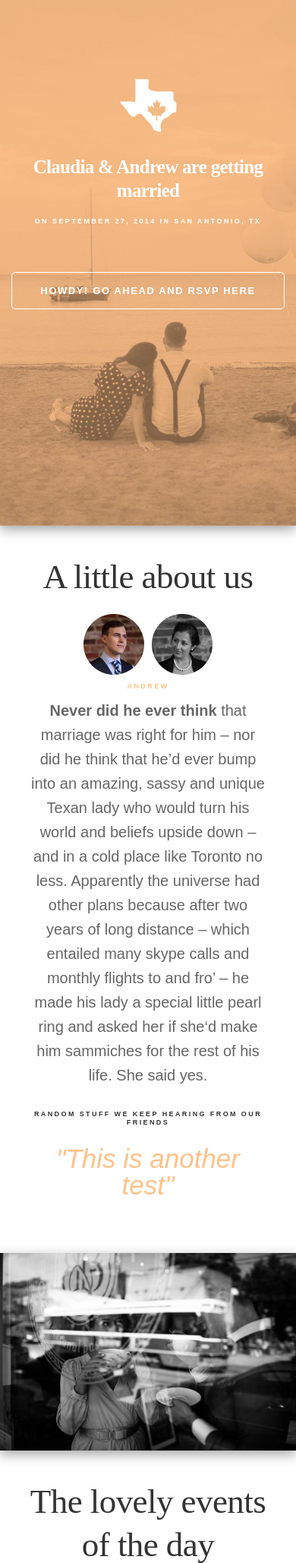
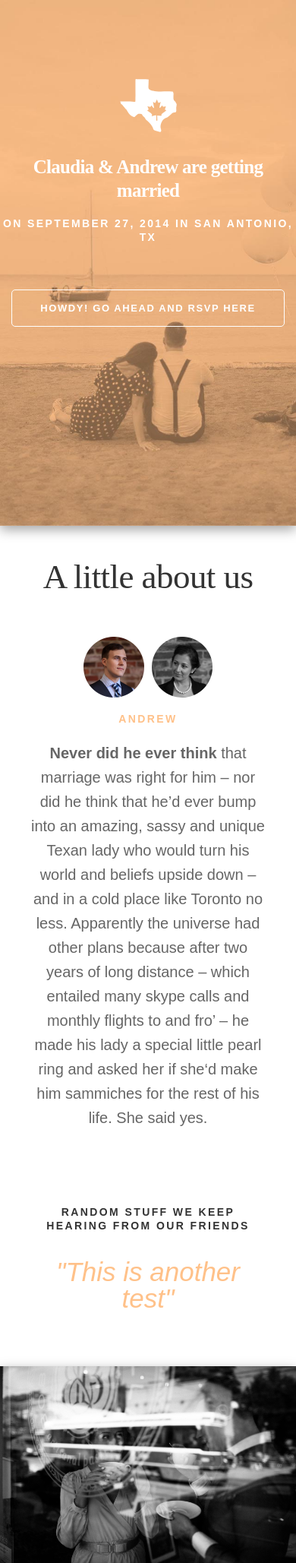
Before and after one commit to arvinsingla/ac_wedding, a PHP site: page / in a window 390 px wide. Shown: the top 2057 px of the page at 76% size. Run offline with PHP 8.4, Linux system fonts and the light colour scheme; some libraries are stand-ins or nearby versions.

Commit message:
Implemented About us section VQC notes.

```diff
--- a/scss/components/_sections.scss
+++ b/scss/components/_sections.scss
@@ -37,7 +37,11 @@
     padding-bottom: rem-calc(20px);
   }
   h4 {
-    padding: rem-calc(10px) 0;
+    padding: rem-calc(20px) 0;
+  }
+  .avatar {
+    cursor: pointer;
+    padding-top: rem-calc(30px);
   }
   .andrew-avatar {
     text-align: right;
@@ -47,11 +51,19 @@
     text-align: left;
     padding-left: rem-calc(5px);
   }
-  .avatar {
+  blockquote {
     cursor: pointer;
   }
-  blockquote {
-    cursor: pointer;
+  .row-content.quotes {
+    padding-top: rem-calc(60px);
+  }
+}
+
+@media #{$medium-only} {
+  .about-us-content {
+    .avatar {
+      padding-bottom: rem-calc(30px);
+    }
   }
 }
 
@@ -74,6 +86,7 @@
     }
     .avatar {
       cursor: default;
+      padding-top: 0;
     }
   }
 }
--- a/scss/components/_typography.scss
+++ b/scss/components/_typography.scss
@@ -42,6 +42,12 @@ h4 {
   letter-spacing: 0.15rem;
 }
 
+@media #{$small-only} {
+  h4 {
+    font-size: 0.875rem;
+  }
+}
+
 p {
   letter-spacing: 0.020rem;
 }
--- a/stylesheets/app.css
+++ b/stylesheets/app.css
@@ -3024,19 +3024,25 @@ h4 {
   letter-spacing: 0.15rem;
 }
 
-/* line 45, ../scss/components/_typography.scss */
+@media only screen and (max-width: 40em) {
+  /* line 46, ../scss/components/_typography.scss */
+  h4 {
+    font-size: 0.875rem;
+  }
+}
+/* line 51, ../scss/components/_typography.scss */
 p {
   letter-spacing: 0.020rem;
 }
 
-/* line 49, ../scss/components/_typography.scss */
+/* line 55, ../scss/components/_typography.scss */
 p.intro {
   font-family: "proxima-nova", sans-serif;
   letter-spacing: 0;
   font-size: 1.250em;
 }
 
-/* line 55, ../scss/components/_typography.scss */
+/* line 61, ../scss/components/_typography.scss */
 blockquote {
   font-family: "proxima-nova", sans-serif;
   font-style: italic;
@@ -3047,7 +3053,7 @@ blockquote {
   color: #ffc189;
 }
 
-/* line 65, ../scss/components/_typography.scss */
+/* line 71, ../scss/components/_typography.scss */
 a {
   color: #ffc189;
   font-weight: 400;
@@ -3059,18 +3065,18 @@ a {
   -o-transition: all 0.75s;
   transition: all 0.75s;
 }
-/* line 72, ../scss/components/_typography.scss */
+/* line 78, ../scss/components/_typography.scss */
 a:hover {
   color: black;
 }
 
 @media only screen and (min-width: 40.063em) {
-  /* line 80, ../scss/components/_typography.scss */
+  /* line 86, ../scss/components/_typography.scss */
   h1 {
     font-size: 4.063rem;
   }
 
-  /* line 83, ../scss/components/_typography.scss */
+  /* line 89, ../scss/components/_typography.scss */
   h4 {
     font-size: 1rem;
   }
@@ -3445,76 +3451,88 @@ select.selected:hover {
 }
 /* line 39, ../scss/components/_sections.scss */
 .about-us-content h4 {
-  padding: 0.625rem 0;
+  padding: 1.25rem 0;
 }
 /* line 42, ../scss/components/_sections.scss */
+.about-us-content .avatar {
+  cursor: pointer;
+  padding-top: 1.875rem;
+}
+/* line 46, ../scss/components/_sections.scss */
 .about-us-content .andrew-avatar {
   text-align: right;
   padding-right: 0.3125rem;
 }
-/* line 46, ../scss/components/_sections.scss */
+/* line 50, ../scss/components/_sections.scss */
 .about-us-content .claudia-avatar {
   text-align: left;
   padding-left: 0.3125rem;
 }
-/* line 50, ../scss/components/_sections.scss */
-.about-us-content .avatar {
-  cursor: pointer;
-}
-/* line 53, ../scss/components/_sections.scss */
+/* line 54, ../scss/components/_sections.scss */
 .about-us-content blockquote {
   cursor: pointer;
 }
-
+/* line 57, ../scss/components/_sections.scss */
+.about-us-content .row-content.quotes {
+  padding-top: 3.75rem;
+}
+
+@media only screen and (min-width: 40.063em) and (max-width: 64em) {
+  /* line 64, ../scss/components/_sections.scss */
+  .about-us-content .avatar {
+    padding-bottom: 1.875rem;
+  }
+}
 @media only screen and (min-width: 64.063em) and (max-width: 90em) {
-  /* line 60, ../scss/components/_sections.scss */
+  /* line 72, ../scss/components/_sections.scss */
   .about-us-content h2 {
     position: relative;
     top: 6.25rem;
     margin-top: -6.25rem;
   }
-  /* line 66, ../scss/components/_sections.scss */
+  /* line 78, ../scss/components/_sections.scss */
   .about-us-content .andrew-avatar,
   .about-us-content .andrew-text {
     text-align: left;
     padding-right: 10%;
   }
-  /* line 71, ../scss/components/_sections.scss */
+  /* line 83, ../scss/components/_sections.scss */
   .about-us-content .claudia-avatar,
   .about-us-content .claudia-text {
     text-align: right;
     padding-left: 10%;
   }
-  /* line 75, ../scss/components/_sections.scss */
+  /* line 87, ../scss/components/_sections.scss */
   .about-us-content .avatar {
     cursor: default;
-  }
-}
-/* line 84, ../scss/components/_sections.scss */
+    padding-top: 0;
+  }
+}
+/* line 97, ../scss/components/_sections.scss */
 .wedding-details-content {
   padding: 10%;
 }
-/* line 86, ../scss/components/_sections.scss */
+/* line 99, ../scss/components/_sections.scss */
 .wedding-details-content h2 {
   padding-bottom: 1.25rem;
 }
-/* line 89, ../scss/components/_sections.scss */
+/* line 102, ../scss/components/_sections.scss */
 .wedding-details-content .intro-text {
   padding-bottom: 2.5rem;
 }
-/* line 94, ../scss/components/_sections.scss */
+/* line 107, ../scss/components/_sections.scss */
 .wedding-details-content .ceremony,
 .wedding-details-content .reception,
 .wedding-details-content .cocktail {
   padding: 0 0.625rem;
 }
-/* line 96, ../scss/components/_sections.scss */
+/* line 109, ../scss/components/_sections.scss */
 .wedding-details-content .ceremony h4,
 .wedding-details-content .reception h4,
 .wedding-details-content .cocktail h4 {
   padding: 1.25rem 0;
 }
-/* line 99, ../scss/components/_sections.scss */
+/* line 112, ../scss/components/_sections.scss */
 .wedding-details-content .ceremony .button,
 .wedding-details-content .reception .button,
 .wedding-details-content .cocktail .button {
@@ -3522,13 +3540,13 @@ select.selected:hover {
 }
 
 @media only screen and (min-width: 40.063em) and (max-width: 64em) {
-  /* line 109, ../scss/components/_sections.scss */
+  /* line 122, ../scss/components/_sections.scss */
   .ceremony p,
   .reception p,
   .cocktail p {
     padding: 0 10%;
   }
-  /* line 112, ../scss/components/_sections.scss */
+  /* line 125, ../scss/components/_sections.scss */
   .ceremony .button,
   .reception .button,
   .cocktail .button {
@@ -3536,73 +3554,73 @@ select.selected:hover {
   }
 }
 @media only screen and (min-width: 64.063em) and (max-width: 90em) {
-  /* line 122, ../scss/components/_sections.scss */
+  /* line 135, ../scss/components/_sections.scss */
   .ceremony p,
   .reception p,
   .cocktail p {
     height: 9.375rem;
   }
 }
-/* line 130, ../scss/components/_sections.scss */
+/* line 143, ../scss/components/_sections.scss */
 .lodging-content {
   padding: 10%;
 }
-/* line 132, ../scss/components/_sections.scss */
+/* line 145, ../scss/components/_sections.scss */
 .lodging-content h2 {
   padding-bottom: 3.125rem;
 }
-/* line 136, ../scss/components/_sections.scss */
+/* line 149, ../scss/components/_sections.scss */
 .lodging-content .gunter,
 .lodging-content .courtyard {
   padding: 0 5%;
   text-align: center;
 }
-/* line 139, ../scss/components/_sections.scss */
+/* line 152, ../scss/components/_sections.scss */
 .lodging-content .gunter h5,
 .lodging-content .courtyard h5 {
   padding: 0.3125rem 0;
 }
-/* line 143, ../scss/components/_sections.scss */
+/* line 156, ../scss/components/_sections.scss */
 .lodging-content .button {
   margin-bottom: 3.125rem;
 }
 
 @media only screen and (min-width: 64.063em) and (max-width: 90em) {
-  /* line 151, ../scss/components/_sections.scss */
+  /* line 164, ../scss/components/_sections.scss */
   .lodging-content .gunter,
   .lodging-content .courtyard {
     text-align: left;
   }
-  /* line 153, ../scss/components/_sections.scss */
+  /* line 166, ../scss/components/_sections.scss */
   .lodging-content .gunter p,
   .lodging-content .courtyard p {
     height: 11.875rem;
   }
-  /* line 157, ../scss/components/_sections.scss */
+  /* line 170, ../scss/components/_sections.scss */
   .lodging-content .button {
     margin-bottom: 0;
   }
 }
-/* line 164, ../scss/components/_sections.scss */
+/* line 177, ../scss/components/_sections.scss */
 .in-between-content {
   padding: 5%;
 }
-/* line 166, ../scss/components/_sections.scss */
+/* line 179, ../scss/components/_sections.scss */
 .in-between-content h2 {
   padding-bottom: 1.25rem;
 }
-/* line 169, ../scss/components/_sections.scss */
+/* line 182, ../scss/components/_sections.scss */
 .in-between-content p.intro {
   padding-bottom: 1.875rem;
 }
-/* line 172, ../scss/components/_sections.scss */
+/* line 185, ../scss/components/_sections.scss */
 .in-between-content .double-border {
   border: 0.0625rem solid #f6f6f6;
   position: relative;
   padding: 5% 10%;
   margin: 0 auto;
 }
-/* line 177, ../scss/components/_sections.scss */
+/* line 190, ../scss/components/_sections.scss */
 .in-between-content .double-border:before {
   content: " ";
   position: absolute;
@@ -3613,55 +3631,55 @@ select.selected:hover {
   bottom: 0.3125rem;
   border: 0.0625rem solid #f6f6f6;
 }
-/* line 187, ../scss/components/_sections.scss */
+/* line 200, ../scss/components/_sections.scss */
 .in-between-content .double-border li {
   text-align: left;
   color: #ffc189;
 }
 
 @media only screen and (min-width: 64.063em) and (max-width: 90em) {
-  /* line 195, ../scss/components/_sections.scss */
+  /* line 208, ../scss/components/_sections.scss */
   .in-between-content {
     padding: 10% 15%;
   }
-  /* line 197, ../scss/components/_sections.scss */
+  /* line 210, ../scss/components/_sections.scss */
   .in-between-content .double-border {
     width: 80%;
   }
 }
-/* line 204, ../scss/components/_sections.scss */
+/* line 217, ../scss/components/_sections.scss */
 .hear-from-you-content {
   padding: 10%;
 }
-/* line 206, ../scss/components/_sections.scss */
+/* line 219, ../scss/components/_sections.scss */
 .hear-from-you-content h2 {
   padding-bottom: 1.25rem;
 }
-/* line 209, ../scss/components/_sections.scss */
+/* line 222, ../scss/components/_sections.scss */
 .hear-from-you-content a {
   color: black;
   text-decoration: none;
   border-bottom: 0;
 }
-/* line 215, ../scss/components/_sections.scss */
+/* line 228, ../scss/components/_sections.scss */
 .hear-from-you-content .twitter-content,
 .hear-from-you-content .mail-content {
   padding-bottom: 3.125rem;
 }
 
 @media only screen and (min-width: 64.063em) and (max-width: 90em) {
-  /* line 223, ../scss/components/_sections.scss */
+  /* line 236, ../scss/components/_sections.scss */
   .hear-from-you-content .twitter-content,
   .hear-from-you-content .mail-content {
     padding-bottom: 0;
   }
 }
 @media only screen and (min-width: 40.063em) and (max-width: 64em) {
-  /* line 232, ../scss/components/_sections.scss */
+  /* line 245, ../scss/components/_sections.scss */
   .row.rsvp .row-content.with-background {
     top: 30%;
   }
-  /* line 235, ../scss/components/_sections.scss */
+  /* line 248, ../scss/components/_sections.scss */
   .row.rsvp .row-footer {
     bottom: 30%;
   }
```
